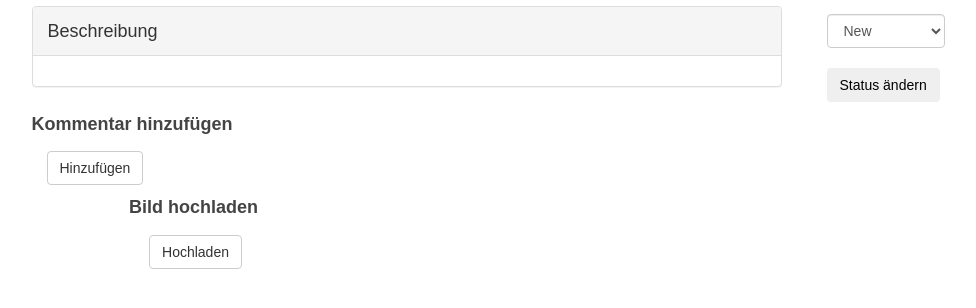
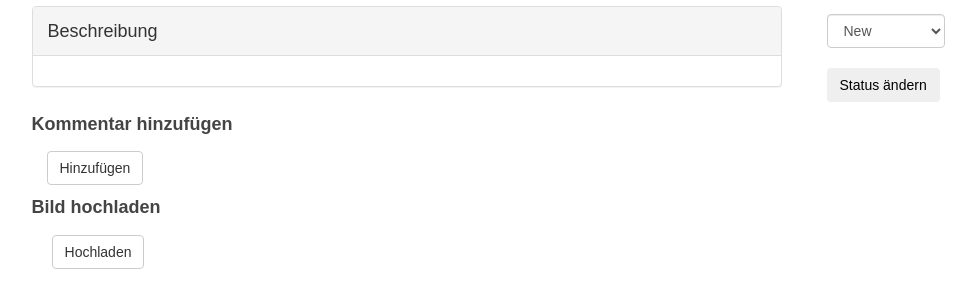
Before and after one commit to rndmh3ro/ideensammlung, a Flask app: template ideensammlung/templates/idea.html in a window 1280 px wide. Shown: the part 147-455 px from the top of the page, without its empty margins (136-1112 px from the left). Run offline with Flask 2, Linux system fonts and the light colour scheme; the template is opened without the code that fills it: values that come from a table or form of the project are taken from there, others are empty; the visitor is signed in with stand-in values (Sample User, id 1); some libraries are stand-ins or nearby versions.

Commit message:
girlfriend wants something else all the time

```diff
--- a/ideensammlung/templates/idea.html
+++ b/ideensammlung/templates/idea.html
@@ -77,8 +77,8 @@
     </div>
 </div>
 <div class="row">
-    <div class="col-md-offset-2 col-md-5">
 {% for image in images %}
+    <div class="col-md-offset-1 col-md-4">
     <img class="img-responsive thumbnail" src="/uploads/{{image.image}}">
     {% if session.logged_in %}
         <button class="btn btn-default btn-xs pull-right btn-warning" data-toggle="modal" data-target="#deleteModal">
@@ -102,10 +102,17 @@
             </div>
           </div>
         </div>
+
     {% endif %}
 {% endfor %}
+    </div>
+</div>
+<div class="row">
+    <div class="col-md-offset-1 col-md-8">
 {% if session.logged_in %}
 {% include 'includes/upload.html' %}
 {% endif %}
+    </div>
+</div>
 {% endblock %}
 </div>
```
